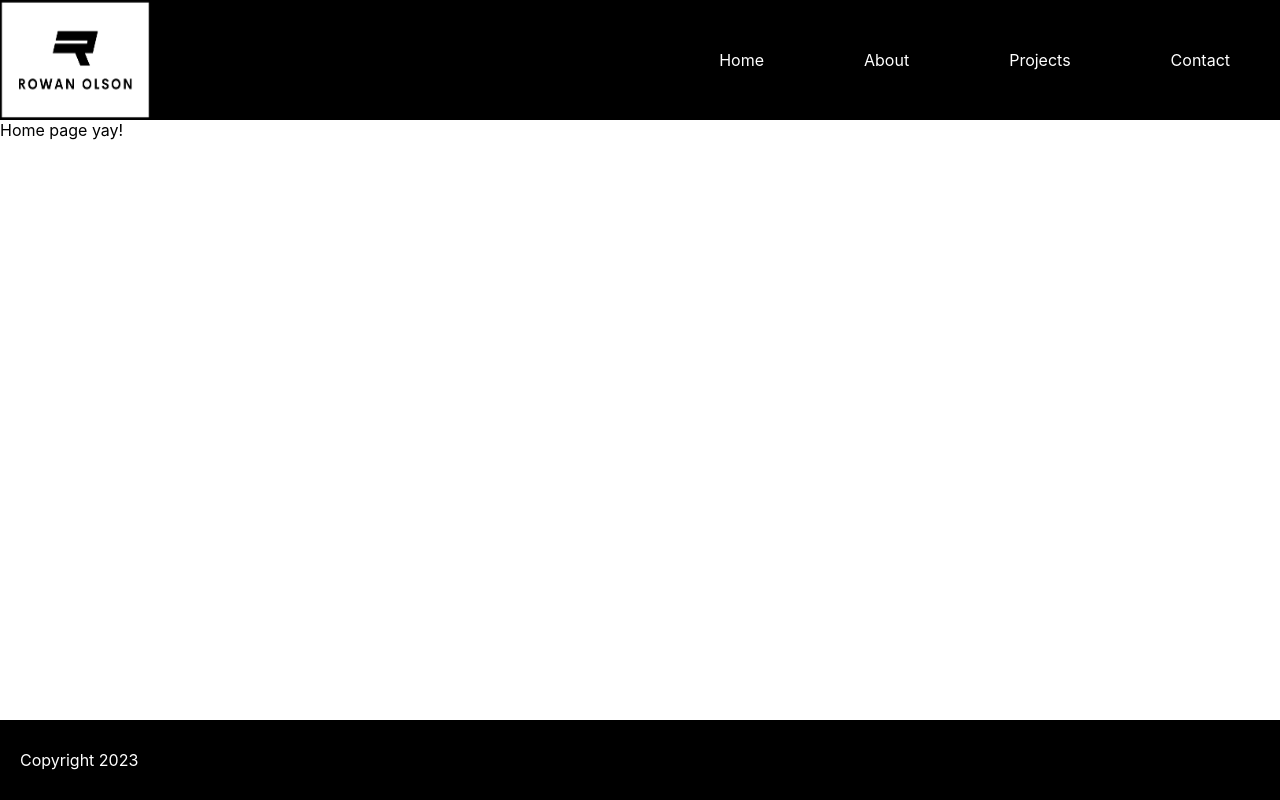
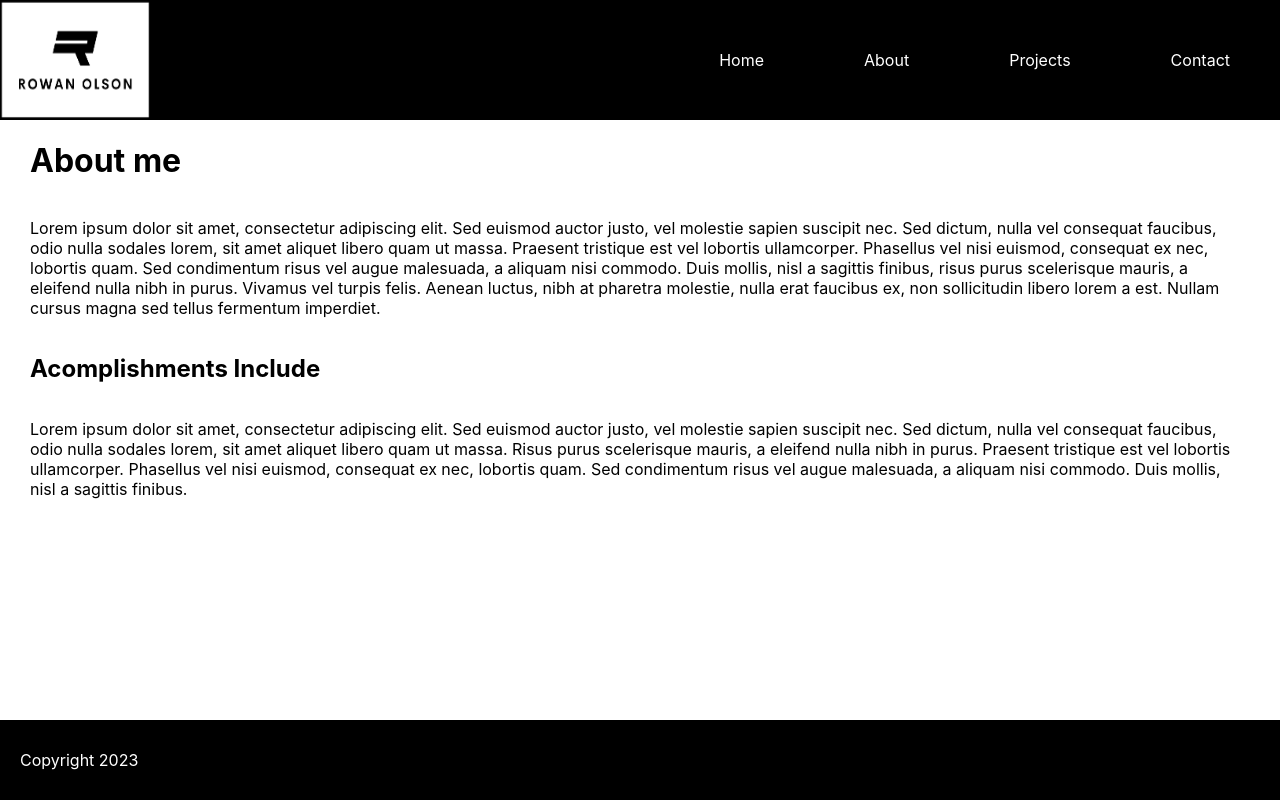
Before and after one commit to Olsonrowan/portfolio, a React (Create React App) app: page / in a window 1280 px wide. Built offline with nearby package versions, Linux system fonts and the light colour scheme.

Commit message:
added lorem ipsum so it wasnt so blank

```diff
--- a/src/routes/home/home.js
+++ b/src/routes/home/home.js
@@ -1,10 +1,34 @@
-import React from 'react';
+import React from "react";
+import "../../styles/styles.css";
 
 function Home() {
   return (
-   <div>
-    Home page yay!
-   </div>
+    <div className="homeContainer">
+      <h1 className="homeContent">About me</h1>
+      <p className="homeContent">
+        Lorem ipsum dolor sit amet, consectetur adipiscing elit. Sed euismod
+        auctor justo, vel molestie sapien suscipit nec. Sed dictum, nulla vel
+        consequat faucibus, odio nulla sodales lorem, sit amet aliquet libero
+        quam ut massa. Praesent tristique est vel lobortis ullamcorper.
+        Phasellus vel nisi euismod, consequat ex nec, lobortis quam. Sed
+        condimentum risus vel augue malesuada, a aliquam nisi commodo. Duis
+        mollis, nisl a sagittis finibus, risus purus scelerisque mauris, a
+        eleifend nulla nibh in purus. Vivamus vel turpis felis. Aenean luctus,
+        nibh at pharetra molestie, nulla erat faucibus ex, non sollicitudin
+        libero lorem a est. Nullam cursus magna sed tellus fermentum imperdiet.
+      </p>
+      <h2 className="homeContent">Acomplishments Include</h2>
+      <p className="homeContent">
+        Lorem ipsum dolor sit amet, consectetur adipiscing elit. Sed euismod
+        auctor justo, vel molestie sapien suscipit nec. Sed dictum, nulla vel
+        consequat faucibus, odio nulla sodales lorem, sit amet aliquet libero
+        quam ut massa. Risus purus scelerisque mauris, a eleifend nulla nibh in
+        purus. Praesent tristique est vel lobortis ullamcorper. Phasellus vel
+        nisi euismod, consequat ex nec, lobortis quam. Sed condimentum risus vel
+        augue malesuada, a aliquam nisi commodo. Duis mollis, nisl a sagittis
+        finibus.
+      </p>
+    </div>
   );
 }
 
```
